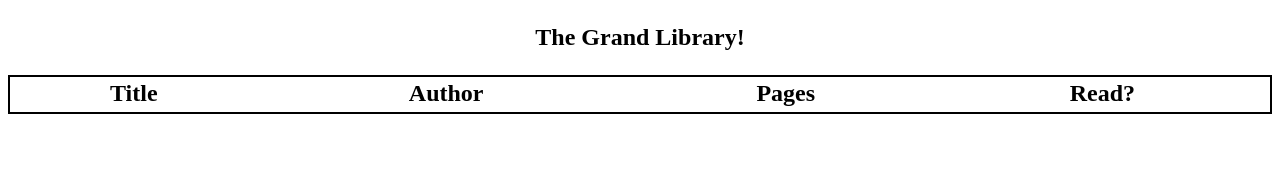
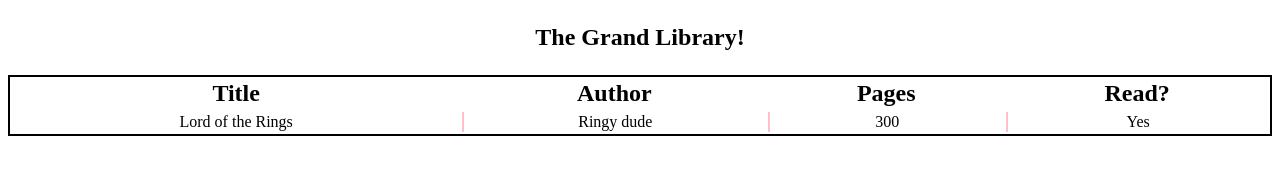
Before and after one commit to Keago99/Library2025TOP, a plain HTML site: page index.html in a window 1280 px wide. Drawn offline with Linux system fonts and the light colour scheme.

Commit message:
update table working! Time for modal addition.

```diff
--- a/index.html
+++ b/index.html
@@ -10,18 +10,16 @@
 <body>
     <h3 id="mainTitle">The Grand Library!</h3>
     <table id="mainTable">
+        <thead>
             <tr>
                 <th>Title</th>
                 <th>Author</th>
                 <th>Pages</th>
                 <th>Read?</th>
             </tr>
-        <tr>
-            <td>Lord of The Rings</td>
-            <td>Ring dude</td>
-            <td>300</td>
-            <td>yes</td>
-        </tr>
+        </thead>
+        <tbody id="tableBody">
+        </tbody>
     </table>
 </body>
 </html>
--- a/scripts.js
+++ b/scripts.js
@@ -1,4 +1,6 @@
 const library = [];
+
+let tableBody = document.getElementById("tableBody");
 
 function Book(title, author, pages, read){
     this.title = title;
@@ -15,14 +17,39 @@ function addBookToLibrary(title, author, pages, read){
 
 function updateTable(){
     clearTable();
+
+
+    for (let i = 0; i < library.length; i++){
+        let row = document.createElement("tr");
+
+
+        let nTitle = document.createElement("td");
+        nTitle.innerHTML = library[i].title;
+
+        let nAuthor = document.createElement("td");
+        nAuthor.innerHTML = library[i].author;
+
+        let nPages = document.createElement("td");
+        nPages.innerHTML = library[i].pages;
+
+        let nRead = document.createElement("td");
+        nRead.innerHTML = library[i].read;
+
+        row.appendChild(nTitle);
+        row.appendChild(nAuthor);
+        row.appendChild(nPages);
+        row.appendChild(nRead);
+        tableBody.appendChild(row);
+        console.log("done for 1");
+    }
+
 }
 
 function clearTable(){
-    let table = document.getElementById("mainTable");
-    table.innerHTML = table.rows[0].outerHTML;
+    tableBody.innerHTML = "";
 }
 
 addBookToLibrary("Lord of the Rings", "Ringy dude", 300, "Yes");
 
 console.log(library);
-clearTable();
+updateTable();
```
Lines whose indentation alone changed are shown as unchanged.
